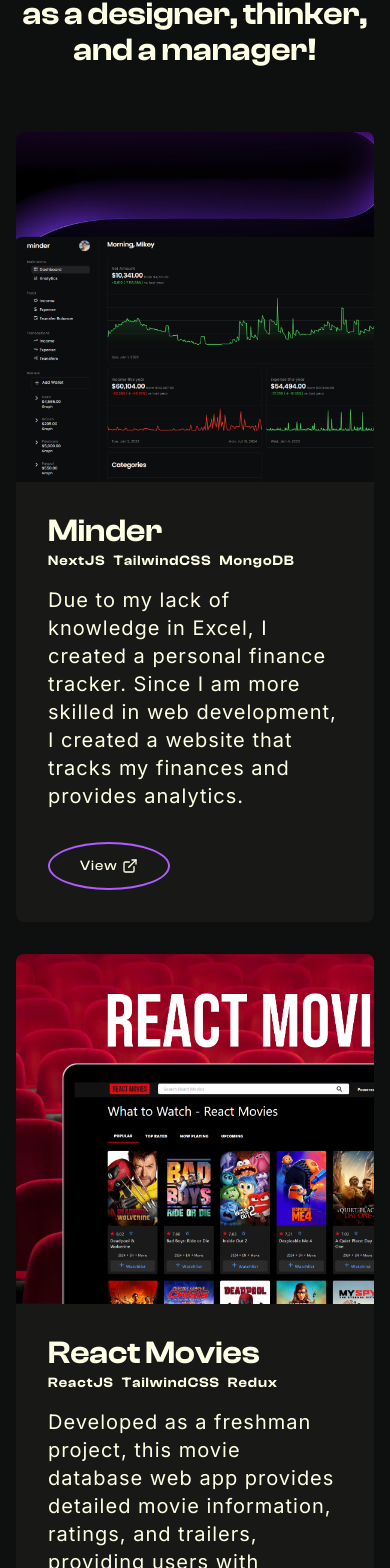
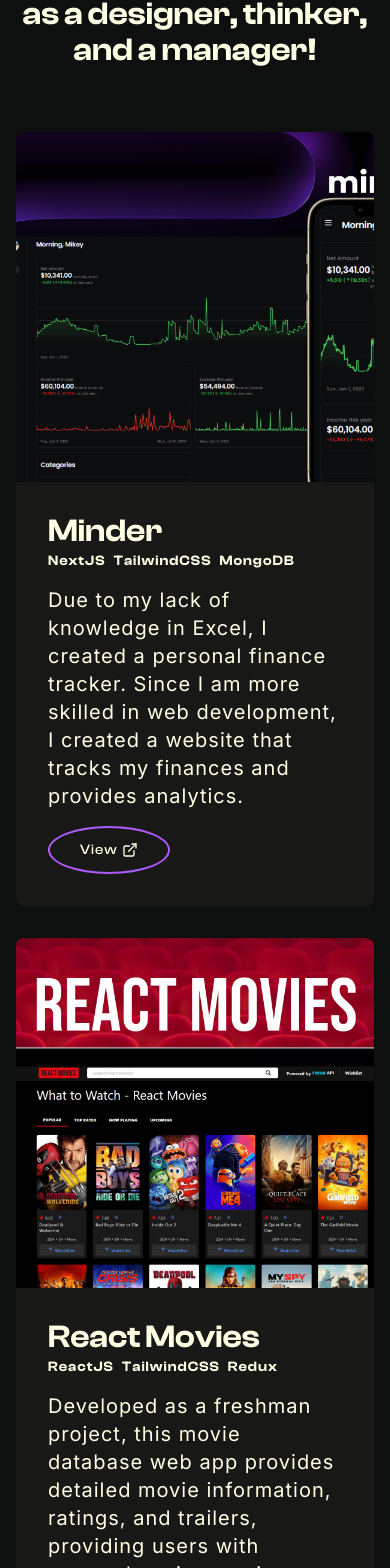
Before and after one commit to michaelcanonizado/michaelcanonizado, a Next.js app: page / in a window 390 px wide. Shown: the part 2048-3616 px from the top of the page. Built offline with nearby package versions, Linux system fonts and the light colour scheme.

Commit message:
fix: fix misalignment between <Project/> images

```diff
--- a/src/app/_sections/projects/project.tsx
+++ b/src/app/_sections/projects/project.tsx
@@ -145,12 +145,18 @@ const Project = ({
         className
       )}
     >
-      <div className='relative h-[350px] w-full min-w-[500px] lg:max-w-[700px]'>
-        <Image objectFit='cover' fill src={image.src} alt={image.alt} />
+      <div className='relative min-h-[350px] w-full sm:min-w-[500px] lg:max-w-[700px]'>
+        <Image
+          objectFit='cover'
+          objectPosition='center'
+          fill
+          src={image.src}
+          alt={image.alt}
+        />
       </div>
 
-      <div className='flex flex-col justify-between p-lg'>
-        <div className='mb-lg'>
+      <div className='flex max-w-[800px] flex-col justify-between p-lg'>
+        <div className='mb-md'>
           <div className='mb-xs flex items-center justify-start'>
             <TextHeading showAnimation={false}>{heading}</TextHeading>
           </div>
```
